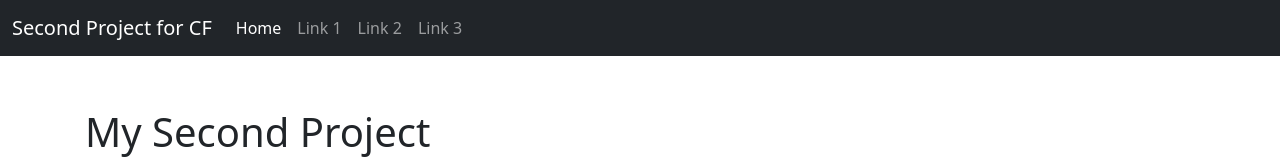
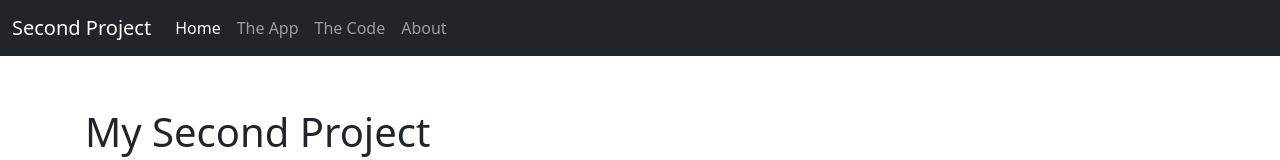
Before and after one commit to dirtroaddev/SecondProject, a plain HTML site: page index.html in a window 1280 px wide. Shown: the top 160 px of the page. Drawn offline with nearby package versions, Linux system fonts and the light colour scheme.

Commit message:
Added Links

```diff
--- a/index.html
+++ b/index.html
@@ -19,7 +19,7 @@
 
 <nav class="navbar navbar-expand-md navbar-dark fixed-top bg-dark">
     <div class="container-fluid">
-        <a class="navbar-brand" href="#">Second Project for CF</a>
+        <a class="navbar-brand" href="#">Second Project</a>
         <button class="navbar-toggler" type="button" data-bs-toggle="collapse" data-bs-target="#navbarCollapse"
             aria-controls="navbarCollapse" aria-expanded="false" aria-label="Toggle navigation">
             <span class="navbar-toggler-icon"></span>
@@ -30,13 +30,13 @@
                     <a class="nav-link active" aria-current="page" href="#">Home</a>
                 </li>
                 <li class="nav-item">
-                    <a class="nav-link" href="#">Link 1</a>
+                    <a class="nav-link" href="#">The App</a>
                 </li>
                 <li class="nav-item">
-                    <a class="nav-link" href="#">Link 2</a>
+                    <a class="nav-link" href="#">The Code</a>
                 </li>
                 <li class="nav-item">
-                    <a class="nav-link" href="#">Link 3</a>
+                    <a class="nav-link" href="#">About</a>
                 </li>
             </ul>
         </div>
```
